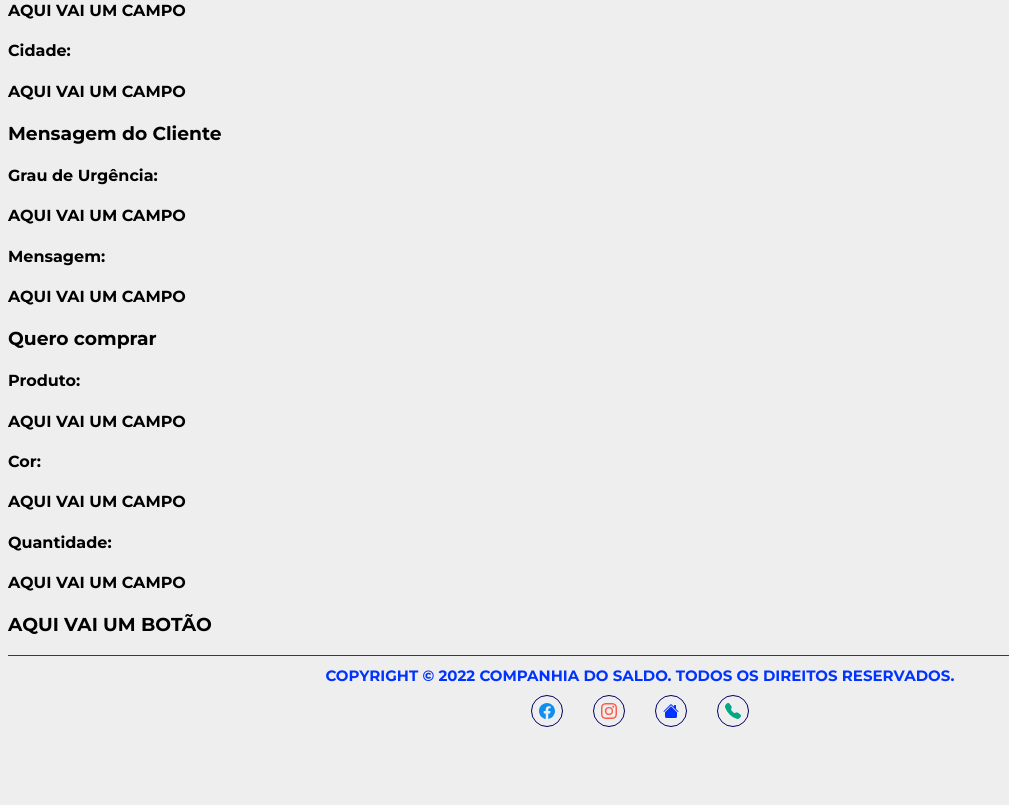
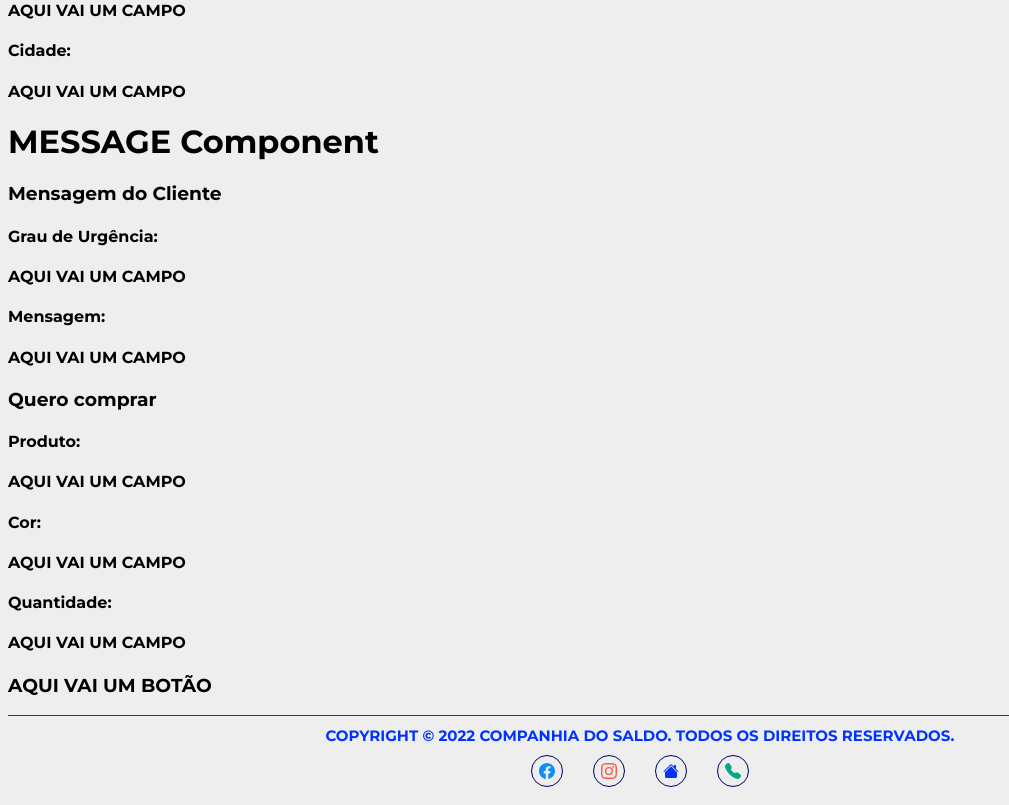
Before and after one commit to marcusviniciusmo/Companhia_Do_Saldo_Website, a React (Vite) app in the folder frontend/: page /orders in a window 1280 px wide. Shown: the part 1560-2365 px from the top of the page, without its empty margins (0-1009 px from the left). Before the commit the page ends 2305 px from the top, so only its background shows below. Built offline with nearby package versions, Linux system fonts and the light colour scheme.

Commit message:
Message component creation

```diff
--- /dev/null
+++ b/frontend/src/components/Message/index.tsx
@@ -0,0 +1,13 @@
+export function Message() {
+  return (
+    <>
+      <h1>MESSAGE Component</h1>
+
+      <h3>Mensagem do Cliente</h3>
+      <h4>Grau de Urgência:</h4>
+      <h4>AQUI VAI UM CAMPO</h4>
+      <h4>Mensagem:</h4>
+      <h4>AQUI VAI UM CAMPO</h4>
+    </>
+  );
+};
--- a/frontend/src/components/Order/index.tsx
+++ b/frontend/src/components/Order/index.tsx
@@ -1,5 +1,6 @@
 import { Identification } from "../Identification";
 import { Address } from "../Address";
+import { Message } from "../Message";
 
 export function Order() {
   return (
@@ -16,11 +17,7 @@ export function Order() {
 
       <Address />
 
-      <h3>Mensagem do Cliente</h3>
-      <h4>Grau de Urgência:</h4>
-      <h4>AQUI VAI UM CAMPO</h4>
-      <h4>Mensagem:</h4>
-      <h4>AQUI VAI UM CAMPO</h4>
+      <Message />
 
       <h3>Quero comprar</h3>
       <h4>Produto:</h4>
```
